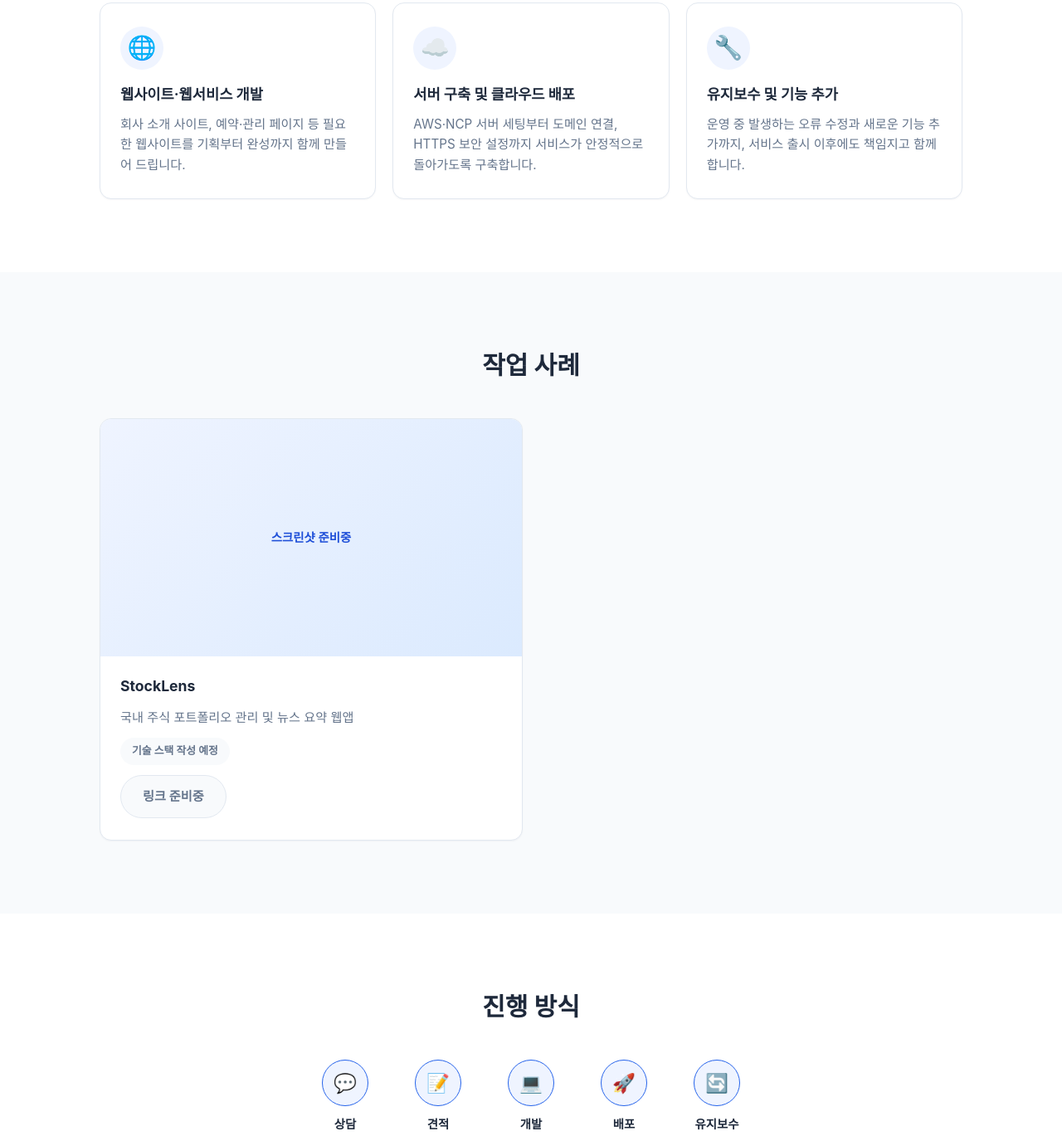
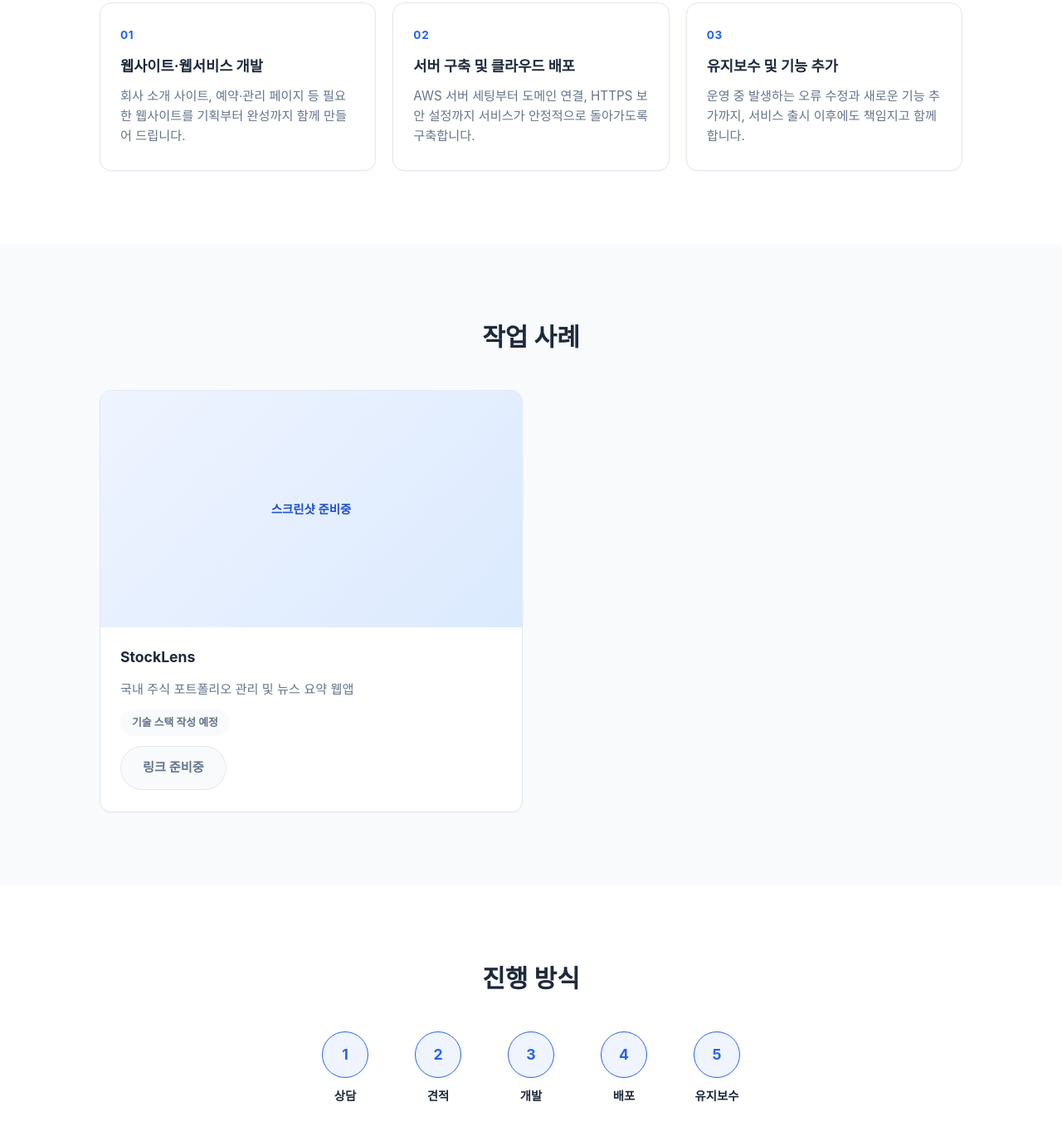
Before and after one commit to rlatndud0819/suyoung-kim, a plain HTML site: page index.html in a window 1280 px wide. Shown: the part 617-1986 px from the top of the page at 83% size. Drawn offline with Linux system fonts and the light colour scheme; a web font is replaced by a local one.

Commit message:
서버 소개를 AWS 기준으로 정리하고 이모지 아이콘을 번호 표기로 변경

```diff
--- a/css/style.css
+++ b/css/style.css
@@ -227,16 +227,13 @@ img {
   height: 100%;
 }
 
-.service-card .service-icon {
-  font-size: 1.75rem;
-  display: inline-flex;
-  align-items: center;
-  justify-content: center;
-  width: 52px;
-  height: 52px;
-  border-radius: 50%;
-  background: var(--color-primary-tint);
-  margin-bottom: 16px;
+.service-card .service-num {
+  display: block;
+  font-size: 0.85rem;
+  font-weight: 700;
+  letter-spacing: 0.05em;
+  color: var(--color-primary);
+  margin-bottom: 12px;
 }
 
 .service-card h3 {
@@ -325,7 +322,7 @@ img {
   text-align: center;
 }
 
-.process-icon {
+.process-num {
   width: 56px;
   height: 56px;
   border-radius: 50%;
@@ -334,7 +331,9 @@ img {
   display: flex;
   align-items: center;
   justify-content: center;
-  font-size: 1.4rem;
+  font-size: 1.1rem;
+  font-weight: 700;
+  color: var(--color-primary);
 }
 
 .process-step .process-label {
--- a/js/data.js
+++ b/js/data.js
@@ -15,19 +15,16 @@ window.SITE_DATA = {
 
   services: [
     {
-      icon: "🌐",
       title: "웹사이트·웹서비스 개발",
       description:
         "회사 소개 사이트, 예약·관리 페이지 등 필요한 웹사이트를 기획부터 완성까지 함께 만들어 드립니다.",
     },
     {
-      icon: "☁️",
       title: "서버 구축 및 클라우드 배포",
       description:
-        "AWS·NCP 서버 세팅부터 도메인 연결, HTTPS 보안 설정까지 서비스가 안정적으로 돌아가도록 구축합니다.",
+        "AWS 서버 세팅부터 도메인 연결, HTTPS 보안 설정까지 서비스가 안정적으로 돌아가도록 구축합니다.",
     },
     {
-      icon: "🔧",
       title: "유지보수 및 기능 추가",
       description:
         "운영 중 발생하는 오류 수정과 새로운 기능 추가까지, 서비스 출시 이후에도 책임지고 함께합니다.",
@@ -56,11 +53,11 @@ window.SITE_DATA = {
   ],
 
   process: [
-    { icon: "💬", label: "상담" },
-    { icon: "📝", label: "견적" },
-    { icon: "💻", label: "개발" },
-    { icon: "🚀", label: "배포" },
-    { icon: "🔄", label: "유지보수" },
+    { label: "상담" },
+    { label: "견적" },
+    { label: "개발" },
+    { label: "배포" },
+    { label: "유지보수" },
   ],
 
   // 경력·학력 타임라인입니다. 기간이 정해지지 않은 항목은 "[작성 예정]"으로 남겨두었습니다.
@@ -73,7 +70,7 @@ window.SITE_DATA = {
     {
       period: "[작성 예정]",
       org: "엔클라우드24",
-      role: "클라우드 MSP 엔지니어 (NCP, KT Cloud, AWS 인프라 운영)",
+      role: "클라우드 MSP 엔지니어 (AWS 인프라 운영)",
     },
     {
       period: "2028.02 졸업 예정",
@@ -83,7 +80,7 @@ window.SITE_DATA = {
   ],
 
   // 소개 문구에 직접 언급된 기술만 태그로 넣었습니다. 필요하면 추가/수정하세요.
-  skills: ["AWS", "NCP", "KT Cloud"],
+  skills: ["AWS"],
 
   contact: {
     email: "rlatndud0819@gmail.com",
--- a/js/main.js
+++ b/js/main.js
@@ -48,9 +48,9 @@
   // ---------- 제공 서비스 ----------
   function renderServices() {
     const grid = document.getElementById("services-grid");
-    data.services.forEach((service) => {
+    data.services.forEach((service, i) => {
       const card = el("div", { class: "card service-card", "data-fade": "" }, [
-        text("span", "service-icon", service.icon),
+        text("span", "service-num", String(i + 1).padStart(2, "0")),
         text("h3", null, service.title),
         text("p", null, service.description),
       ]);
@@ -104,9 +104,9 @@
   // ---------- 진행 방식 ----------
   function renderProcess() {
     const list = document.getElementById("process-steps");
-    data.process.forEach((step) => {
+    data.process.forEach((step, i) => {
       const item = el("li", { class: "process-step", "data-fade": "" }, [
-        text("span", "process-icon", step.icon),
+        text("span", "process-num", String(i + 1)),
         text("span", "process-label", step.label),
       ]);
       list.appendChild(item);
```
Also changed, not shown: 1 other file.
